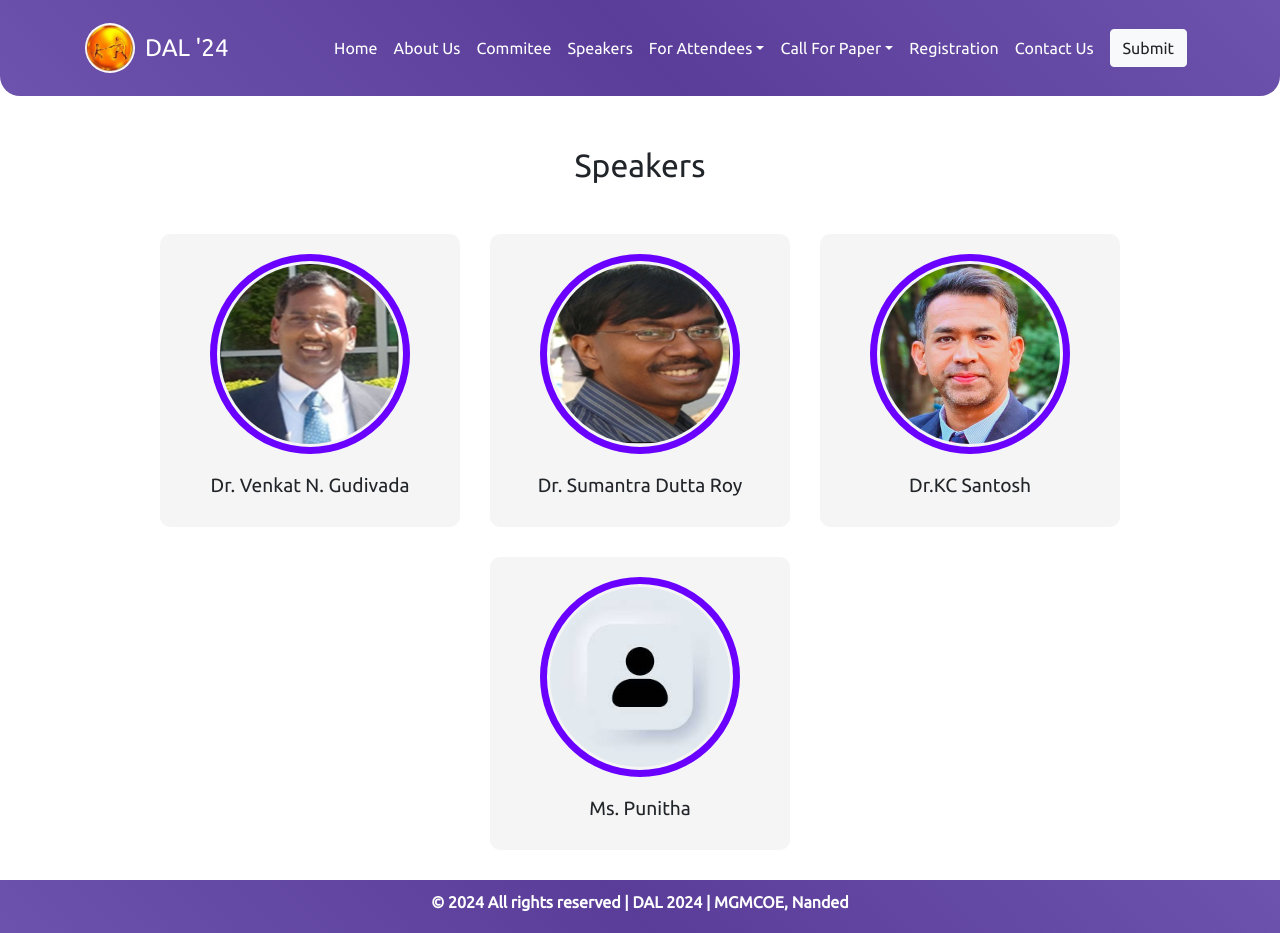
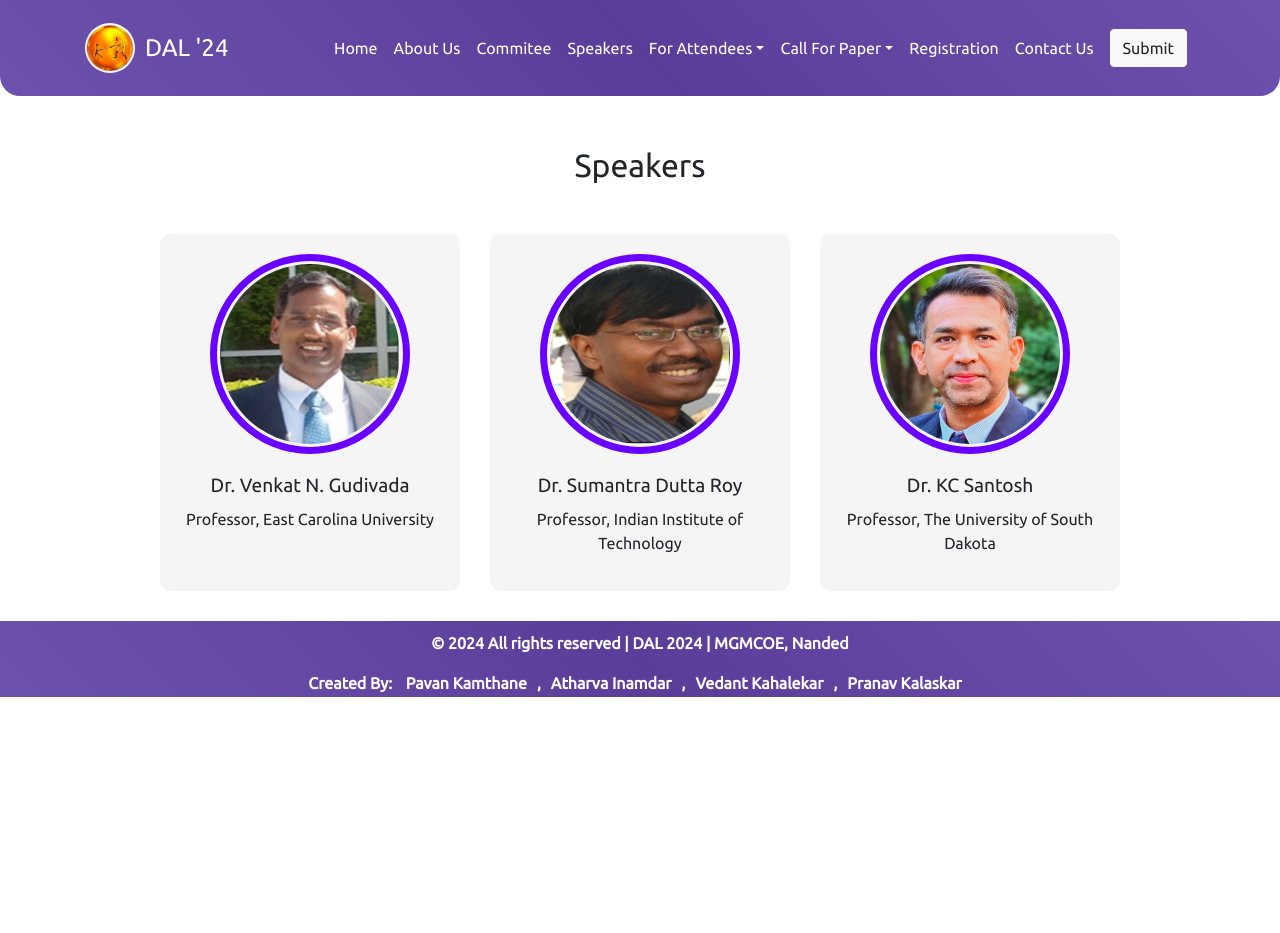
Before and after one commit to Pavan-Kamthane/dal24, a React (Create React App) app: page /speaker in a window 1280 px wide. Shown: the top 933 px of the page. After the commit the page ends 800 px from the top, so only its background shows below. Built offline with nearby package versions, Linux system fonts and the light colour scheme.

Commit message:
speaker page new info added

```diff
--- a/src/Screens/Speaker.jsx
+++ b/src/Screens/Speaker.jsx
@@ -15,18 +15,17 @@ const Speaker = () => {
         <div className="speaker">
           <img src={speaker1} alt="speaker" />
           <h3>Dr. Venkat N. Gudivada</h3>
+          <p>Professor, East Carolina University</p>
         </div>
         <div className="speaker">
           <img src={speaker2} alt="speaker" />
           <h3>Dr. Sumantra Dutta Roy</h3>
+          <p>Professor, Indian Institute of Technology</p>
         </div>
         <div className="speaker">
           <img src={speaker3} alt="speaker" />
-          <h3>Dr.KC Santosh </h3>
-        </div>
-        <div className="speaker">
-          <img src={speaker0} alt="speaker" />
-          <h3>Ms. Punitha </h3>
+          <h3>Dr. KC Santosh </h3>
+          <p>Professor, The University of South Dakota</p>
         </div>
       </div>
     </div>
```
